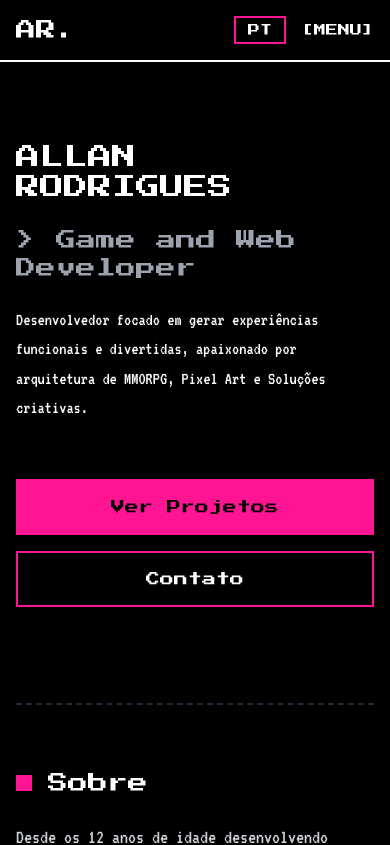
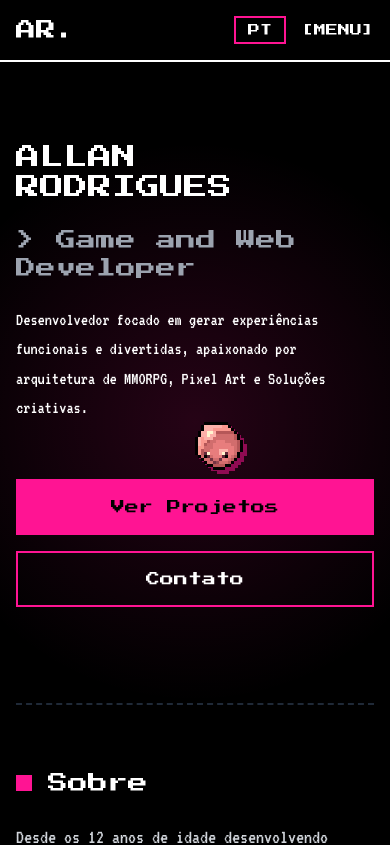
Before and after one commit to allanzinhodev/devfolio, a React (Vite) app: page / in a window 390 px wide. Shown: the top 845 px of the page. Built offline with nearby package versions, Linux system fonts and the light colour scheme.

Commit message:
feat: make character follow touches on mobile

```diff
--- a/src/components/CursorCharacter.jsx
+++ b/src/components/CursorCharacter.jsx
@@ -20,6 +20,12 @@ export function CursorCharacter() {
 
     const handleMouseMove = (e) => {
       mouse.current = { x: e.clientX, y: e.clientY };
+    };
+
+    const handleTouch = (e) => {
+      if (e.touches.length > 0) {
+        mouse.current = { x: e.touches[0].clientX, y: e.touches[0].clientY };
+      }
     };
 
     const update = (time) => {
@@ -99,10 +105,12 @@ export function CursorCharacter() {
     };
 
     window.addEventListener('mousemove', handleMouseMove);
+    window.addEventListener('touchstart', handleTouch);
     requestRef.current = requestAnimationFrame(update);
 
     return () => {
       window.removeEventListener('mousemove', handleMouseMove);
+      window.removeEventListener('touchstart', handleTouch);
       cancelAnimationFrame(requestRef.current);
     };
   }, []);
@@ -110,7 +118,7 @@ export function CursorCharacter() {
   return (
     <div
       ref={containerRef}
-      className="fixed inset-0 pointer-events-none z-0 overflow-hidden hidden md:block"
+      className="fixed inset-0 pointer-events-none z-0 overflow-hidden"
     >
       {/* 1. O Efeito de Luz focado no Personagem */}
       <div
```
